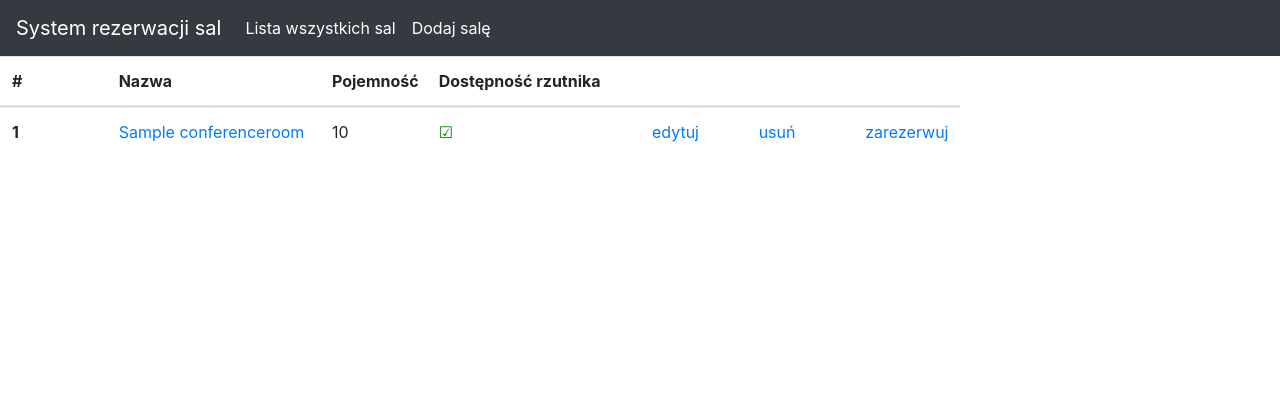
After one commit to kinsze032/project-meeting_rooms, a Django app: page /room/list/ in a window 1280 px wide. The commit adds this page. Shown: the top 420 px of the page. Run offline with Django 4.2, Linux system fonts and the light colour scheme; tables that the repository leaves empty hold one stand-in row (values such as "Sample post"); some libraries are stand-ins or nearby versions.

Commit message:
Lista sal

```diff
--- a/reservation/reservation/urls.py
+++ b/reservation/reservation/urls.py
@@ -15,10 +15,11 @@ Including another URLconf
 """
 from django.contrib import admin
 from django.urls import path
-from reservation_app.views import HomeView, AddRoomView
+from reservation_app.views import HomeView, AddRoomView, RoomListView
 
 urlpatterns = [
     path("admin/", admin.site.urls),
     path('home/', HomeView.as_view(), name='home'),
     path('room/new/', AddRoomView.as_view(), name='add-room'),
+    path('room/list/', RoomListView.as_view(), name="rooms-list"),
 ]
--- a/reservation/reservation_app/templates/navbar.html
+++ b/reservation/reservation_app/templates/navbar.html
@@ -1,12 +1,12 @@
 <nav class="navbar navbar-expand-lg navbar-dark bg-dark">
-  <a class="navbar-brand" href="#">System rezerwacji sal</a>
+  <a class="navbar-brand" href="/home">System rezerwacji sal</a>
   <button class="navbar-toggler" type="button" data-toggle="collapse" data-target="#navbarNav" aria-controls="navbarNav" aria-expanded="false" aria-label="Toggle navigation">
     <span class="navbar-toggler-icon"></span>
   </button>
   <div class="collapse navbar-collapse" id="navbarNav">
     <ul class="navbar-nav">
       <li class="nav-item active">
-        <a class="nav-item nav-link active" href="">Lista wszystkich sal<span class="sr-only">(current)</span></a>
+        <a class="nav-item nav-link active" href="/room/list">Lista wszystkich sal<span class="sr-only">(current)</span></a>
       </li>
       <li class="nav-item">
         <a class="nav-item nav-link active" href="/room/new">Dodaj salę</a>
--- /dev/null
+++ b/reservation/reservation_app/templates/rooms.html
@@ -0,0 +1,43 @@
+{% extends 'base.html' %}
+{% block content %}
+    {% include 'navbar.html' %}
+<!-- table -->
+<table class="table">
+  <thead>
+    <tr class="d-flex">
+      <th scope="col" class="col-1">#</th>
+      <th scope="col" class="col-2">Nazwa</th>
+      <th scope="col" class="col-1">Pojemność</th>
+      <th scope="col" class="col-5" colspan="4">Dostępność rzutnika</th>
+    </tr>
+  </thead>
+  <tbody>
+    {% for room in rooms %}
+    <tr class="d-flex">
+      <th scope="row" class="col-1">{{ room.id }}</th>
+      <td class="col-2">
+        <a href="/room/{{ room.id }}/">{{ room.name }}</a>
+      </td>
+      <td class="col-1">{{ room.capacity }}</td>
+      {% if room.projector_availability %}
+        <td class="col-2" style="color:green;">&#9745;</td>
+      {% else %}
+        <td class="col-2" style="color:red;">&#9746;</td>
+      {% endif %}
+      <td class="col-1">
+        <a href="/room/modify/{{ room.id }}/">edytuj</a>
+      </td>
+      <td class="col-1">
+        <a href="/room/delete/{{ room.id }}/">usuń</a>
+      </td>
+      <td class="col-1">
+        <a href="/room/reserve/{{ room.id }}/">zarezerwuj</a>
+      </td>
+    </tr>
+    {% empty %}
+      <tr><td colspan="6">Brak dostępnych sal</td></tr>
+    {% endfor %}
+  </tbody>
+</table>
+<!-- table -->
+{% endblock %}
--- a/reservation/reservation_app/views.py
+++ b/reservation/reservation_app/views.py
@@ -1,5 +1,6 @@
-from django.shortcuts import render
+from django.shortcuts import render, redirect
 from django.views import View
+from reservation_app.models import ConferenceRoom
 
 
 # Create your views here.
@@ -11,3 +12,32 @@ class HomeView(View):
 class AddRoomView(View):
     def get(self, request):
         return render(request, "add_room.html")
+
+    def post(self, request):
+        name = request.POST.get('room-name')
+        capacity = request.POST.get('capacity')
+        if capacity:
+            capacity = int(capacity)
+        else:
+            capacity = 0
+        projector = request.POST.get('projector')
+        if projector == 'true':
+            projector = True
+        else:
+            projector = False
+
+        if not name:
+            return render(request, 'add_room.html', context={'form_error': 'Nie podano nawy sali'})
+        if capacity <= 0:
+            return render(request, 'add_room.html', context={'form_error': 'Pojemność sali musi być dodatnia'})
+        if ConferenceRoom.objects.filter(name=name).first():
+            return render(request, 'add_room.html', context={'form_error': 'Sala o podanej nazwie już istnieje'})
+
+        ConferenceRoom.objects.create(name=name, capacity=capacity, projector_availability=projector)
+        return redirect('rooms-list')
+
+
+class RoomListView(View):
+    def get(self, request):
+        rooms = ConferenceRoom.objects.all()
+        return render(request, "rooms.html", context={"rooms": rooms})
```
Also changed, not shown: reservation/reservation_app/templates/add_room.html (+4 -3 lines).
